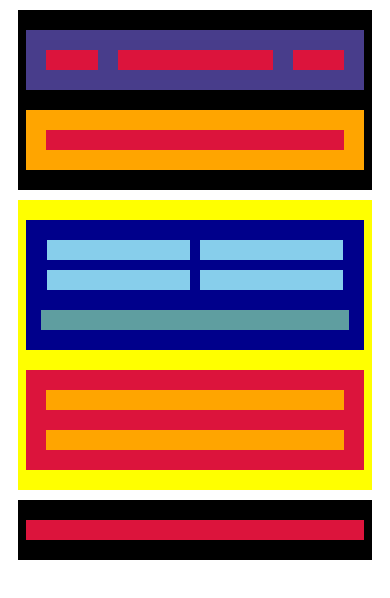
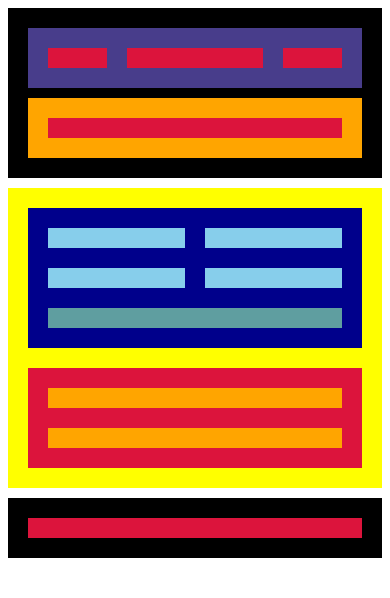
Before and after one commit to agonzalo19/Tasca-02, a plain HTML site: page Index.html in a window 390 px wide. Drawn offline with Linux system fonts and the light colour scheme.

Commit message:
T.02 Segon commit

```diff
--- a/styles/styles.css
+++ b/styles/styles.css
@@ -4,19 +4,13 @@
 /* Primer contenidor */
 .container1{
 	background-color: black;
-	width: auto;
-    margin:10px;
 	padding: 10px;
-	display: flex;
-	flex-direction:column;
-	justify-content: space-around;
-	align-items: center;
 }
 
 .container11{
 	background-color: darkslateblue;
 	margin: 10px 10px;
-    width: 95%;
+	flex: 100;
 	padding: 10px;
 	display:flex;
 	flex-direction: row;
@@ -25,34 +19,33 @@
 }
 
 .container111{
+	flex: 20;
 	background-color:crimson;
 	display: flex;
 	margin: 10px 10px;
 	padding:10px;
-	width:15%;
 }
 
 .container112{
 	background-color:crimson;
 	display: flex;
+	flex: 60;
 	margin: 10px 10px;
 	padding:10px;
-	width:65%;
 }
 
 .container113{
     display: flex;
+    flex: 20;
     background-color:crimson;
-    margin: 10px 10px;
+    margin: 10px;
     padding:10px;
-	width:15%;
 }
 
 .container12{
 	background-color: orange;
-	margin: 10px 10px;
-    margin-bottom: 10px;
-    width: 95%;
+    flex:100;
+    margin:10px;
     padding: 10px;
 	display:flex;
 	flex-direction: row;
@@ -62,142 +55,134 @@
 
 .container121{
 	background-color:crimson;
-    margin: 10px 10px;
+    margin: 10px;
     padding:10px;
-	width:95%;
+	flex: 100;
 	display: flex;
 }
+
 
 /* Segon contenidor */
 .container2{
     background-color: black;
-	width: auto;
-    margin:10px;
+	flex: 100;
+	margin: 10px 0;
     padding: 10px;
 	display: flex;
 	flex-direction:row;
-	justify-content: space-around;
-	align-items: center;
 }
 
 .container21{
     background-color: darkblue;
-	margin: 10px 10px;
-    margin-right: 5px;
-    width: 65%;
+	margin: 10px;
+    flex-flow: row wrap;
     padding: 10px;
 	display:flex;
-	flex-direction: row;
-	justify-content:space-around;
-    flex-wrap: wrap;
+	flex:65;
 	align-items: center;
 }
 
 .container211{
 	background-color:skyblue;
     padding:10px;
-	width:42%;
-    margin-left: 10px;
-    margin-top: 10px;
-    margin-bottom: 5px;
-    margin-right: 5px;
-	display: flex;
+	margin:10px;
+	flex-basis:270px;
+	flex-grow: 1;
+	display:flex;
 }
 .container212{
 	background-color:skyblue;
     padding:10px;
-    margin-right: 10px;
-    margin-top: 10px;
-    margin-bottom: 5px;
-    margin-left: 5px;
-	width:42%;
-	display: flex;
+    margin:10px;
+	flex-basis:270px;
+	flex-grow: 1;
+	display:flex;
 }
 
 .container213{
 	background-color:skyblue;
     padding:10px;
-	width:42%;
-    margin-right: 5px;
-    margin-top: 5px;
-    margin-bottom: 10px;
-    margin-left: 10px;
-	display: flex;
+	margin:10px;
+	display:flex;
+	flex-basis:200px;
+	flex-grow: 1;
 }
 .container214{
 	background-color:skyblue;
     padding:10px;
-    margin-right: 10px;
-    margin-top: 5px;
-    margin-left: 5px;
-    margin-bottom: 10px;
-	width:42%;
+    margin:10px;
 	display: flex;
+	flex-basis:200px;
+	flex-grow: 1;
 }
 
 .container215{
 	background-color:cadetblue;
-    margin-top: 10px;
-    margin-bottom: 10px;
+    margin:10px;
     padding:10px;
-	width:91%;
+	flex:100%;
 	display: flex;
 }
 
 
 .container22{
     background-color: crimson;
-	margin: 10px 10px;
-    width:30%;
+	margin: 10px;
+    flex:30;
     padding: 10px;
 	display:flex;
-	flex-direction: row;
-	justify-content:space-around;
-    flex-wrap: wrap;
-	align-items: center;
+	flex-flow: row wrap;
+	align-content: flex-start;
 }
 
 .container221{
     display: flex;
-    background-color:orange;
-    margin: 10px 10px;
+    background-color: orange;
+    margin: 10px;
     padding:10px;
-	width:90%;
+	flex:100%;
 }
 
 .container222{
     display: flex;
     background-color:orange;
-    margin: 10px 10px;
+    margin: 10px;
     padding:10px;
-	width:90%;
-    margin-bottom: 35px;
+	flex:90;
 }
 
 /* Tercer contenidor */
 .container3{
 	background-color: black;
     padding: 10px;
-	width: auto;
-    margin:10px;
-	display: flex;
-	flex-direction:column;
-	justify-content: space-around;
-	align-items: center;
 }
 .container31{
     background-color: crimson;
-	margin: 10px 10px;
-    width:95%;
+	margin: 10px;
+    flex:100;
     padding: 10px;
 	display:flex;
-	flex-direction: row;
-	justify-content:space-around;
-    flex-wrap: wrap;
-	align-items: center;
 }
 
 /* Adabtació Tablet */
+@media (max-width:1020px){
+	.container212{
+		flex-basis: 180px;
+	}
+
+	.container211{
+		flex-basis:180px;
+	}
+
+	.container213{
+		flex-basis: 180px;
+	}
+
+	.container214{
+		flex-basis:180px;
+	}
+
+}
 @media (max-width:800px){
 	.container2{
 		background-color: yellow;
@@ -205,53 +190,51 @@
 	}
 
 	.container21{
-		width: 95%;
+		flex:100;
 	}
 
 	.container22{
-		width: 95%;
+		flex:100;
 		margin-bottom: 10px;
 	}
 
 	.container222{
-		padding-bottom: 10px 10px;
+		padding-bottom: 10px;
 		margin: 10px;
 	}
 
 }
 /* Adabtació Mobile */
-@media (max-width:600px){
+@media (max-width:518px){
+
+	.container211{
+		flex:110px;
+	}
+	.container212{
+		flex:110px;
+	}
+	.container213{
+		flex:110px;
+	}
 	.container214{
-		flex-wrap: nowrap;
-	}.container214{
-		flex-wrap: nowrap;
+		flex:110px;
 	}
-	.container215{
-		flex-wrap: wrap;
-	}
-	.container21{
-		margin: 10px;
-	}
-	.container211{
-		width: 45%;
-		padding-left: 0px;
-   	 	padding-right: 0px;
 
 }
+
+@media (max-width:379px){
+
+	.container211{
+		flex:70px;
+	}
 	.container212{
-		 width: 45%;
-		 padding-left: 0px;
-   		 padding-right: 0px;
+		flex:70px;
 	}
 	.container213{
-		width: 45%;
-		 padding-left: 0px;
-   		 padding-right: 0px;
+		flex:70px;
+	}
+	.container214{
+		flex:70px;
+	}
 
 }
-	.container214{
-		width: 45%;
-		 padding-left: 0px;
-   		 padding-right: 0px;
-	}
-}
```
Lines whose indentation alone changed are shown as unchanged.
